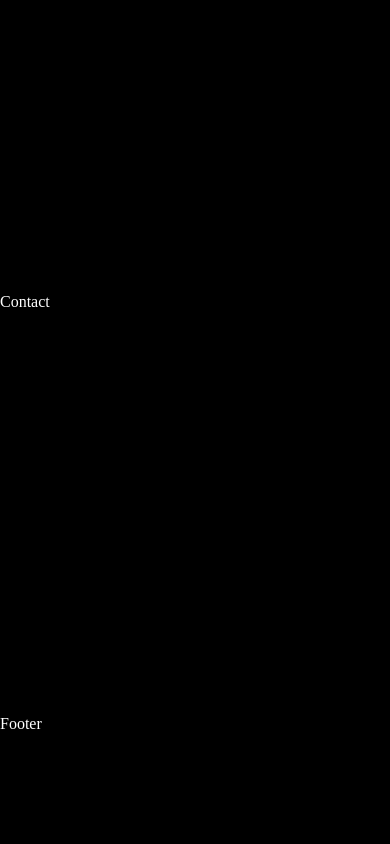
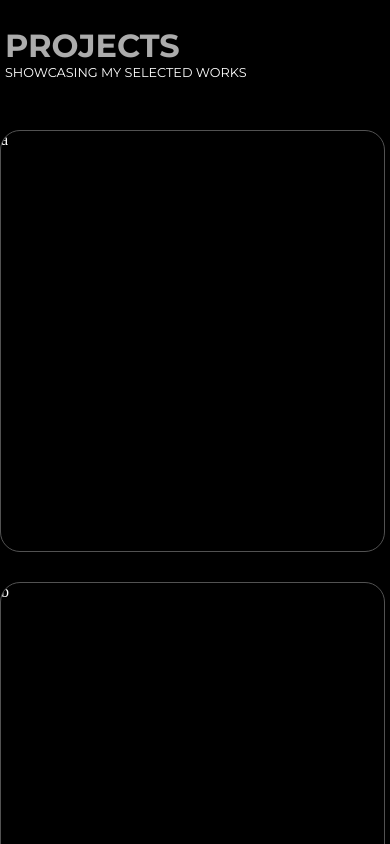
Before and after one commit to AgyapalSingh/next-portfolio, a Next.js app: page / in a window 390 px wide. Shown: the part 4340-5184 px from the top of the page. Before the commit the page ends 5073 px from the top, so only its background shows below. Built offline with nearby package versions, Linux system fonts and the light colour scheme.

Commit message:
Projects Section created

```diff
--- /dev/null
+++ b/app/components/ProjectComponent/Projects.jsx
@@ -0,0 +1,24 @@
+import React from "react";
+
+const Projects = () => {
+  return (
+    <div className="ag-projects-container">
+      <div className="ag-projects-title">
+        <div>
+          <h2>Projects</h2>
+          <p>Showcasing my Selected Works</p>
+        </div>
+      </div>
+
+      <div className="ag-projects-content">
+        <div className="ag-projects">a</div>
+
+        <div className="ag-projects">b</div>
+
+        <div className="ag-projects">c</div>
+      </div>
+    </div>
+  );
+};
+
+export default Projects;
--- a/app/globals.css
+++ b/app/globals.css
@@ -740,3 +740,130 @@ nav {
     font-size: 0.8rem;
   }
 }
+
+/* PROJECTS */
+
+.ag-projects-container {
+  margin-top: 150px;
+  width: 100%;
+  display: flex;
+}
+
+.ag-projects-title {
+  width: 30%;
+  position: sticky;
+  top: 150px;
+}
+
+.ag-projects-title div {
+  position: sticky;
+  top: 150px;
+}
+
+.ag-projects-title div h2 {
+  font-family: var(--font-montserrat);
+  text-transform: uppercase;
+  color: var(--tex-color-secondary);
+  font-size: 3rem;
+}
+
+.ag-projects-title div p {
+  font-family: var(--font-montserrat);
+  text-transform: uppercase;
+  color: var(--text-color);
+  font-size: 1rem;
+}
+
+.ag-projects-content {
+  width: 70%;
+  padding-right: 5px;
+  display: grid;
+  flex-direction: column;
+  grid-template-columns: repeat(2, 1fr);
+  grid-template-rows: repeat(2, 1fr);
+  column-gap: 30px;
+  row-gap: 30px;
+}
+
+.ag-projects {
+  height: 70vh;
+  overflow: hidden;
+  border-radius: 20px;
+  border: 1px solid var(--hover-color);
+}
+
+@media screen and (min-width: 1281px) and (max-width: 1536px) {
+}
+
+@media screen and (min-width: 1025px) and (max-width: 1280px) {
+}
+
+@media screen and (min-width: 769px) and (max-width: 1024px) {
+  .ag-projects-container {
+    flex-direction: column;
+  }
+  .ag-projects-title {
+    width: 100%;
+    position: sticky;
+    top: 120px;
+    background-color: var(--bg-color);
+    padding: 5px 0px 50px 5px;
+  }
+  .ag-projects-content {
+    width: 100%;
+  }
+  .ag-projects {
+    height: 60vh;
+  }
+}
+
+@media screen and (min-width: 481px) and (max-width: 768px) {
+  .ag-projects-container {
+    flex-direction: column;
+  }
+  .ag-projects-title {
+    width: 100%;
+    position: sticky;
+    top: 120px;
+    background-color: var(--bg-color);
+    padding: 5px 0px 50px 5px;
+  }
+  .ag-projects div h2 {
+    font-size: 2rem;
+  }
+  .ag-projects-title div p {
+    font-size: 0.8rem;
+  }
+  .ag-projects-content {
+    width: 100%;
+  }
+  .ag-projects {
+    height: 50vh;
+  }
+}
+
+@media screen and (max-width: 480px) {
+  .ag-projects-container {
+    flex-direction: column;
+  }
+  .ag-projects-title {
+    width: 100%;
+    position: sticky;
+    top: 120px;
+    background-color: var(--bg-color);
+    padding: 5px 0px 50px 5px;
+  }
+  .ag-projects-title div h2 {
+    font-size: 2rem;
+  }
+  .ag-projects-title div p {
+    font-size: 0.8rem;
+  }
+  .ag-projects-content {
+    width: 100%;
+    grid-template-columns: repeat(1, 1fr);
+  }
+  .ag-projects {
+    height: 50vh;
+  }
+}
--- a/app/page.js
+++ b/app/page.js
@@ -3,11 +3,13 @@ import Footer from "./components/Footer";
 import About from "./components/AboutComponent/About";
 import Skills from "./components/SkillsComponent/Skills";
 import Experience from "./components/ExperienceComponent/Experience";
+import Projects from "./components/ProjectComponent/Projects";
 
 export default function Home() {
   return (
     <>
       <Header />
+
       <section id="about" className="section">
         <About />
       </section>
@@ -21,11 +23,13 @@ export default function Home() {
       </section>
 
       <section id="projects" className="section">
-        Projects
+        <Projects />
       </section>
+
       <section id="contact" className="section">
         Contact
       </section>
+
       <Footer />
     </>
   );
```
